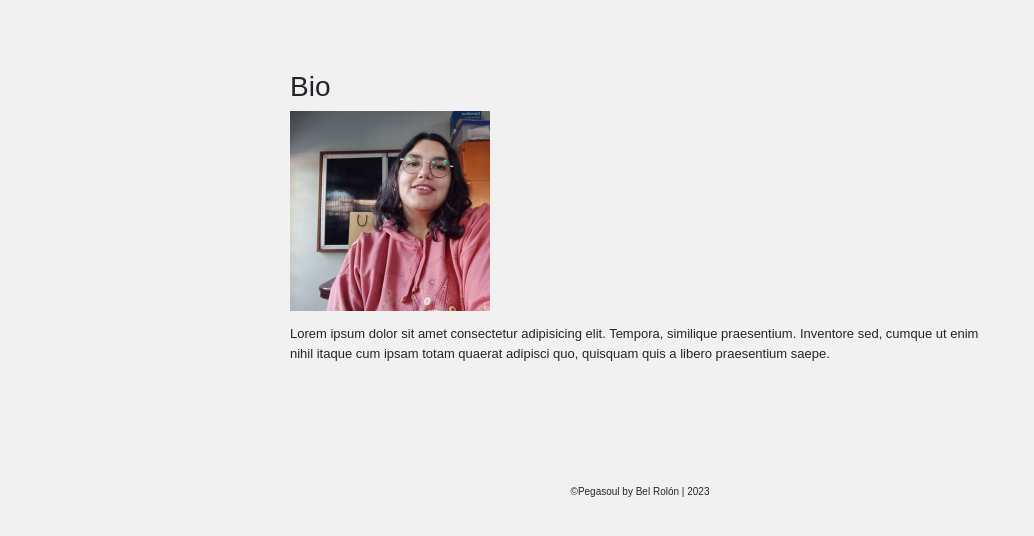
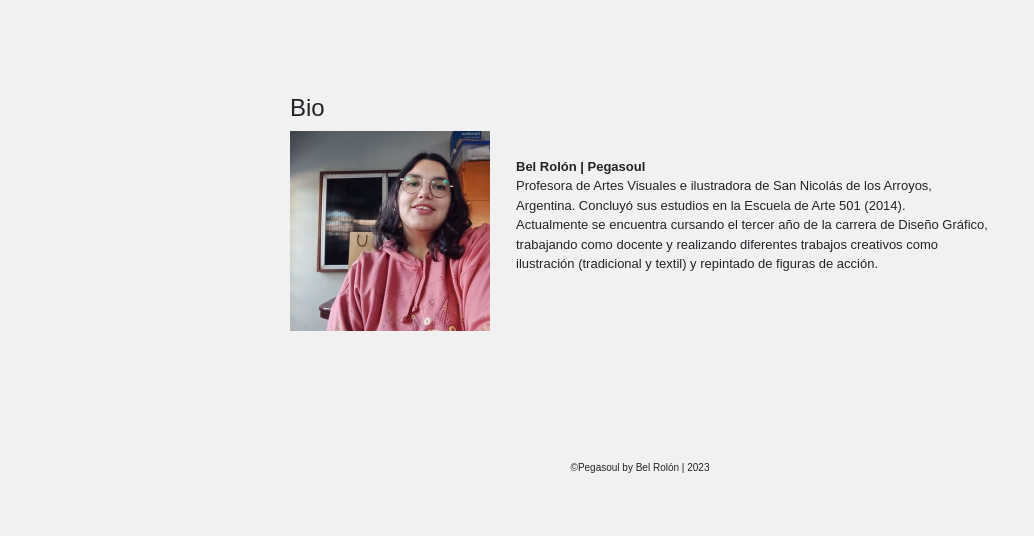
Before and after one commit to pegasoul/ProyectoFinalBelRolon, a plain HTML site: page pages/bio.html in a window 1280 px wide. Shown: the part 196-732 px from the top of the page, without its empty margins (0-1034 px from the left). Drawn offline with nearby package versions, Linux system fonts and the light colour scheme; a web font is replaced by a local one.

Commit message:
definitivo

```diff
--- a/css/style.css
+++ b/css/style.css
@@ -144,7 +144,7 @@ ol {
 /*Bio*/
 .bio {
   width: 700px;
-  display: grid;
+  display: flex;
 }
 
 .bio_img,
@@ -153,7 +153,8 @@ ol {
 }
 
 .bio_text {
-  padding-top: 1em;
+  padding-top: 2em;
+  padding-left: 2em;
 }
 
 .container {
--- a/pages/bio.html
+++ b/pages/bio.html
@@ -68,14 +68,14 @@
 
     <!--main-->
     <main>
+        <h4 class="bio_title">Bio</h4>
       <div class="bio">
-        <h3 class="bio_title">Bio</h3>
         <img class="bio_img" src="../img/pegasoul_foto.jpg" width="200px" />
         <p class="bio_text">
-          Lorem ipsum dolor sit amet consectetur adipisicing elit. Tempora,
-          similique praesentium. Inventore sed, cumque ut enim nihil itaque cum
-          ipsam totam quaerat adipisci quo, quisquam quis a libero praesentium
-          saepe.
+          <b>Bel Rolón | Pegasoul</b><br>
+          Profesora de Artes Visuales e ilustradora de San Nicolás de los Arroyos, Argentina. Concluyó sus estudios en la Escuela de Arte 501 (2014).<br>
+          Actualmente se encuentra cursando el tercer año de la carrera de Diseño Gráfico, trabajando como docente y realizando diferentes trabajos creativos como ilustración (tradicional y textil) y
+          repintado de figuras de acción.
         </p>
       </div>
     </main>
```
Also changed, not shown: pages/eventos.html (+1 -1 lines).
